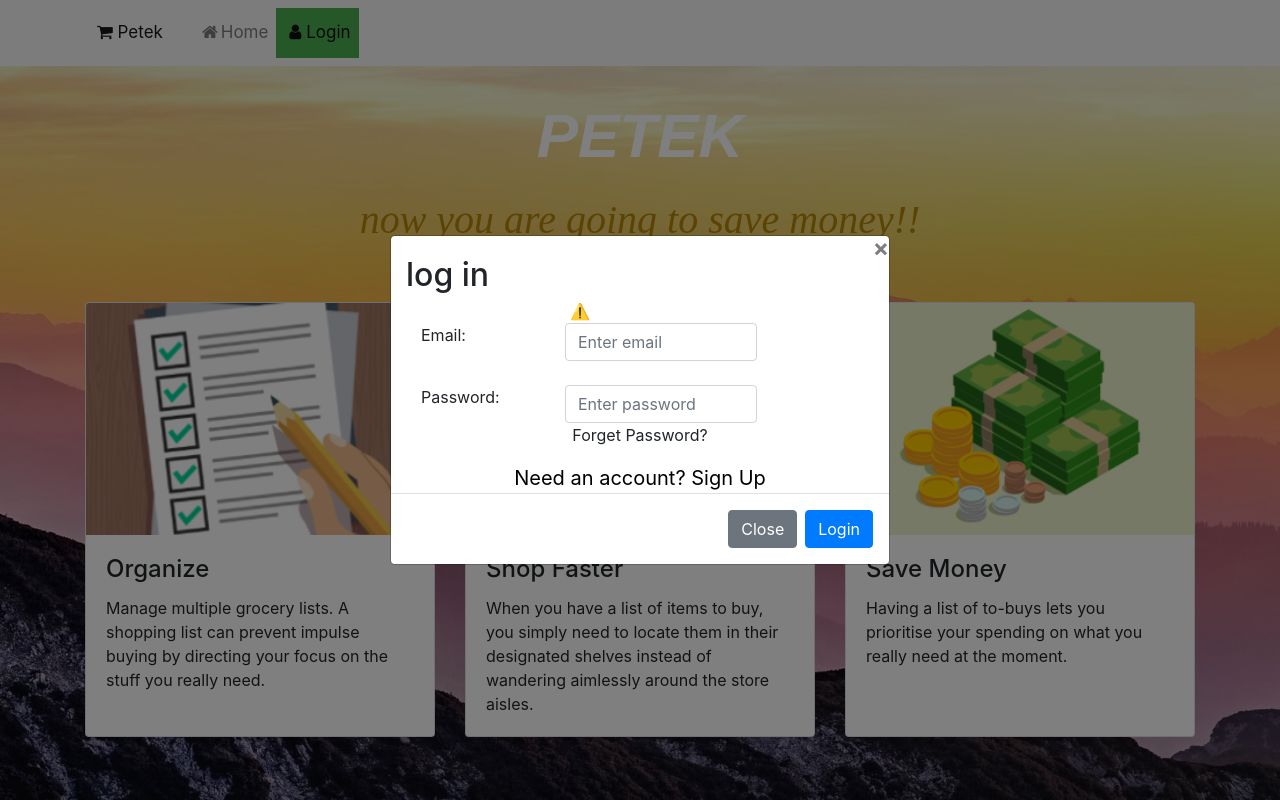
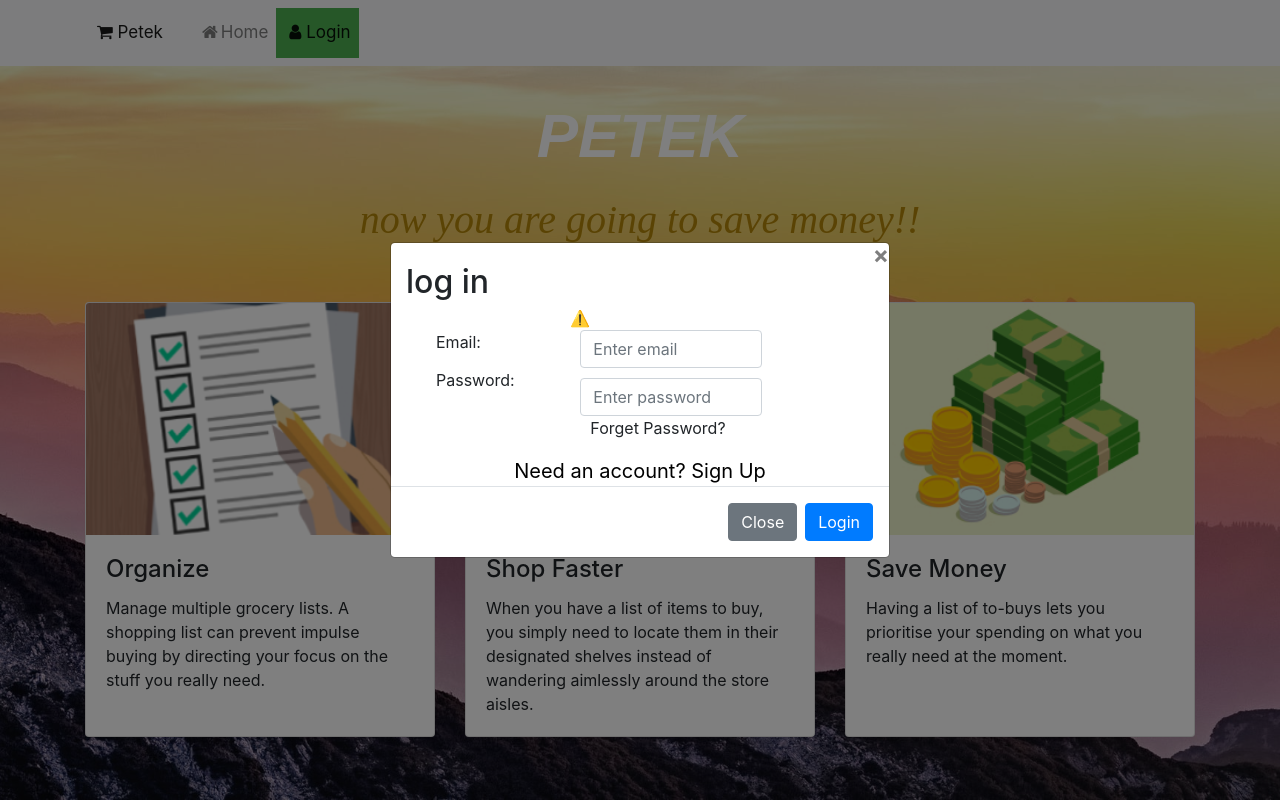
Before and after one commit to Shahar-Ben-Ezra/full-stack-project, a PHP site: page / in a window 1280 px wide. Run offline with PHP 8.4, Linux system fonts and the light colour scheme; some libraries are stand-ins or nearby versions.

Commit message:
fixing code style row/column

```diff
--- a/css/index.css
+++ b/css/index.css
@@ -14,6 +14,11 @@ html {
     padding-bottom : 0px!important;
 
   }
+}
+@media (min-width: 500px) {
+ .marginSpace{
+   padding-left: 40px!important;
+ }
 }
 @media (max-width: 900px) {
 
--- a/index.html
+++ b/index.html
@@ -89,6 +89,7 @@
     </div>
   </div>
   <!-- Modals -->
+
   <!-- login -->
   <div class="modal fade" id="login" data-backdrop="static" tabindex="-1" role="dialog"
     aria-labelledby="myLargeModalLabel" aria-hidden="true">
@@ -98,41 +99,36 @@
           <button type="button" class="close" data-dismiss="modal" aria-label="Close">
             <span aria-hidden="true">&times;</span>
           </button>
-          <h2 class="modal-title col-sm-4" id="exampleModalCenterTitle" style="padding-left: 15px;padding-top: 15px;">
+          <h2 class="modal-title col-sm-4" style="padding-left: 15px;padding-top: 15px;">
             log in</h2>
         </div>
         <div class="row justify-content-center">
           <script src="https://unpkg.com/@lottiefiles/lottie-player@latest/dist/lottie-player.js"></script>
           <lottie-player src="https://assets7.lottiefiles.com/packages/lf20_UDRFuD.json" background="transparent"
-            speed="1" style="width: 140px; " loop autoplay></lottie-player>
+            speed="1" style="width: 140px;" loop autoplay></lottie-player>
         </div>
         <form class="form-horizontal" id="signIn">
-          <div class="container ">
-            <div class="form-group ">
+          <div style="padding-left: 20px;">
             <div class="row">
-                <div class="col-4 ">
-                  <label for="email" class="control-label col-sm-4">Email:</label>
+              <div class="col-3 col-sm-4 marginSpace">
+                <label for="email" class="control-label">Email:</label>
               </div>
-                <div class="col-sm-5 px-2">
+              <div class="col-8 col-sm-5">
                 <input type="text" id="email-signIn" name="email" class="form-control" placeholder="Enter email"
                   required>
               </div>
             </div>
-
+            <div class="row">
+              <div class="col-3 col-sm-4 marginSpace">
+                <label for="password" class=" control-label ">Password:</label>
+              </div>
+              <div class="col-8 col-sm-5" style="padding-top: 10px;">
+                <input type="password" id="password" name="password" class="form-control" placeholder="Enter password"
+                  required>
+                <div class="row" style="margin-left : 0px!important; margin-right: 0px!important; padding-left: 10px;">
+                  <p>Forget Password?</p>
                 </div>
               </div>
-          <div class="container pt-2  ">
-            <div class="form-group ">
-              <div class="row">
-                <div class="col-4">
-                  <label for="password" class="col-sm-4 control-label ">Password:</label>
-                </div>
-                <div class="col-sm-5 px-2">
-                  <input type="password" id="password" name="password" class="  form-control"
-                    placeholder="Enter password" required>
-                </div>
-              </div>
-              <center><a class=" col-sm-6">Forget Password?</a></center>
             </div>
           </div>
           <center class="newAccount"><a href="" style="font-size:20px; color:black;" data-toggle="modal">Need an
@@ -145,7 +141,7 @@
       </div>
     </div>
   </div>
-  </div>
+
   <!-- register -->
   <div class="modal fade" id="register" data-backdrop="static" tabindex="-1" role="dialog"
     aria-labelledby="myLargeModalLabel" aria-hidden="true">
@@ -155,7 +151,7 @@
           <button type="button" class="close" data-dismiss="modal" aria-label="Close">
             <span aria-hidden="true">&times;</span>
           </button>
-          <h2 class="modal-title " id="exampleModalCenterTitle" style="padding-left: 15px;padding-top: 15px;">Create an
+          <h2 class="modal-title" style="padding-left: 15px;padding-top: 15px;">Create an
             account</h2>
         </div>
         <div class="row justify-content-center">
@@ -164,39 +160,29 @@
         </div>
         <div class="modal-body">
           <form class="form-horizontal" id="form-register">
-            <div class="container ">
-              <div class="form-group ">
+            <div style="padding-left: 20px;">
               <div class="row">
                 <div class="col-4">
                   <label for="email" class="col-sm-4 control-label">Email:</label>
                 </div>
-                  <div class="col-sm-5 px-2">
+                <div class="col-8 col-sm-5">
                   <input type="text" id="email" name="email" class="form-control " placeholder="Enter email" required>
                 </div>
               </div>
-              </div>
-            </div>
-            <div class="container ">
-              <div class="form-group">
               <div class="row">
                 <div class="col-4">
                   <label for="nickname" class="col-sm-4 control-label">nickname:</label>
                 </div>
-                  <div class="col-sm-5 px-2">
+                <div class="col-8 col-sm-5" style="padding-top: 10px;">
                   <input type="text" id="nickname" name="nickname" class="form-control" placeholder="Enter nickname">
                 </div>
               </div>
-              </div>
-            </div>
-            <div class="container">
-              <div class="form-group">
               <div class="row">
                 <div class="col-4">
                   <label for="phone" class="col-sm-4 control-label">phone:</label>
                 </div>
-                  <div class="col-sm-5 px-2">
+                <div class="col-8 col-sm-5" style="padding-top: 10px; padding-bottom: 10px;">
                   <input type="text" id="phone" name="phone" class="form-control" placeholder="Enter phone number">
-                  </div>
                 </div>
               </div>
             </div>
@@ -220,7 +206,7 @@
           <button type="button" class="close" data-dismiss="modal" aria-label="Close">
             <span aria-hidden="true">&times;</span>
           </button>
-          <h2 class="modal-title" id="exampleModalCenterTitle" style="padding-left: 15px;padding-top: 15px;">Create an
+          <h2 class="modal-title" style="padding-left: 15px;padding-top: 15px;">Create an
             account</h2>
         </div>
         <div class="row justify-content-center">
@@ -229,35 +215,23 @@
         </div>
         <div class="modal-body">
           <form class="form-horizontal" id="formPassword">
-            <div class="container">
-              <div class="form-group">
+            <div style="padding-left: 20px;">
               <div class="row">
-                  <div class="col-4">
-                    <label for="registerpassword" class="col-sm-4 control-label" required>password:</label>
+                <div class="col-3 col-sm-4">
+                  <label for="registerpassword" class="control-label" required>password:</label>
                 </div>
-                  <span class="fa fa-info-sign" href="#" data-toggle="popover"
-                    data-content="enter a valid password with more then 4 characters "></span>
-                  <div class="col-sm-5 px-2">
+                <div class="col-8 col-sm-5">
                   <input type="password" id="registerpassword" name="registerpassword" class="form-control"
                     placeholder="Enter password">
-                    <span class="fa fa-info-sign" href="#" data-toggle="popover"
-                      data-content="enter a valid password with more then 4 charactersssssss "></span>
                 </div>
               </div>
               <div class="row">
-                  <div class="col-4">
-                    <label for="confirmPassword" class="col-sm-4 control-label" required>confirm password:</label>
+                <div class="col-3 col-sm-4">
+                  <label for="confirmPassword" class="control-label" required>confirm:</label>
                 </div>
-                  <span class=" " href="#" data-toggle="popover"
-                    data-content="enter a valid password with more then 4 characters "></span>
-                  <div class="col-sm-5 px-2">
+                <div class="col-8 col-sm-5" style="padding-top: 10px; padding-bottom: 10px;">
                   <input type="password" id="confirmPassword" name="confirmPassword" class="form-control"
                     placeholder="Enter password">
-                    <span class=" " href="#" data-toggle="popover"
-                      data-content="enter a valid password with more then 4 characters "></span>
-                  </div>
-                </div>
-
                 </div>
               </div>
             </div>
@@ -270,8 +244,6 @@
       </div>
     </div>
   </div>
-
-
 
 </body>
 <footer class="footer mt-auto pt-3 px-3">
--- a/index.js
+++ b/index.js
@@ -40,13 +40,13 @@ $(document).ready(function () {
         let user = $('#email-signIn').val();
         let pass = $('#password').val();
         if ($(this).valid()) {
-            if (user === admin.email && pass === admin.password) {
+            if (user.toLowerCase() === admin.email.toLowerCase() && pass === admin.password) {
                 e.preventDefault();
                 alert("we did it ");
                 location.href = 'main/main.html';
             }
             else {
-                alert("worng details ");
+                alert("wrong details ");
             }
         }
     });
--- a/main/main.html
+++ b/main/main.html
@@ -127,6 +127,7 @@
         <a><i class="fa fa-envelope"></i></a>
         <p>info@Petek.com</p>
       </div>
+    </div>
 
   </footer>
 </body>
```
Also changed, not shown: main/main.js (+9 -5 lines). Lines whose indentation alone changed are shown as unchanged.
